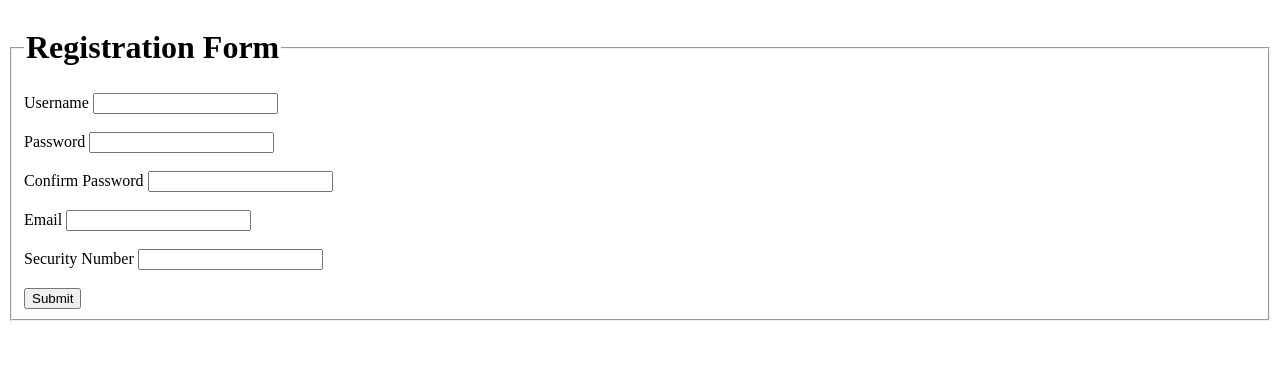
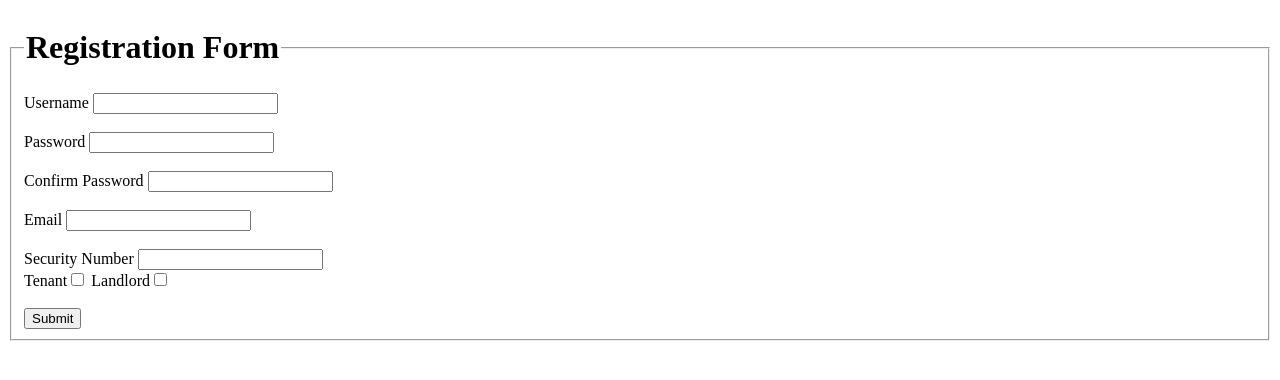
Before and after one commit to oritisn/Rental-Buddy, a Flask app: page /User/Add in a window 1280 px wide. Shown: the top 380 px of the page. Run offline with Flask 3, Linux system fonts and the light colour scheme; some libraries are stand-ins or nearby versions.

Commit message:
Adding a user now properly tracks landlord/tenant

```diff
--- a/forms.py
+++ b/forms.py
@@ -21,6 +21,8 @@ class UserForm(FlaskForm):
     confirm_password = PasswordField("Confirm Password", validators=[InputRequired()])
     email = EmailField(label="Email", validators=[InputRequired(), Email()])                 #UNIQUE
     security_number = StringField("Security Number",validators=[InputRequired()])       #UNIQUE?
+    tenant = BooleanField("Tenant")
+    landlord = BooleanField("Landlord")
     submit = SubmitField("Submit")
 class SettingsForm(FlaskForm):
     password = PasswordField("PASSWORD")
--- a/main.py
+++ b/main.py
@@ -8,13 +8,14 @@ from flask_wtf.csrf import CSRFError
 from app import app, db, lm
 # import models #import after importing app and db always
 
-from models import User
+from models import User, Tenant, Landlord
 
 
 # recreate_all_databases()
 @app.errorhandler(CSRFError)
 def handle_csrf_error(e):
     return render_template('csrf_error.html'), 400
+
 
 @lm.user_loader
 def user_loader(id):
@@ -53,7 +54,7 @@ def login_page():
             return redirect(url_for("check"))
         else:
             print("not a user")
-    return render_template('login.html',form=login_form)
+    return render_template('login.html', form=login_form)
 
 
 def checkUniqueness(column, form):
@@ -99,7 +100,7 @@ def add_user():
         passwords match
     """
     if form.validate_on_submit():  # valid form inputs
-        validatedform= validateAddUser(form)
+        validatedform = validateAddUser(form)
         if not validatedform:  # Including ones that have to be checked
             # server side such as uniqueness
             toAddUser = User(
@@ -109,8 +110,6 @@ def add_user():
                 security_number=form.security_number.data
             )
             # Dont need to define date_added, its default is current time, leave it to use that
-
-
             with open('textoutput.txt', 'a') as f:
                 f.write(str(toAddUser))
 
@@ -133,11 +132,20 @@ def add_user():
                     f.write(f'\n\n\nPending Rollback Error > {err} < Pending Rollback Error')
                 db.session.rollback()
             login_user(toAddUser)
+            # Add user to appropriate subclass of user
+            if form.landlord.data:
+                landlordToAdd = Landlord(user_id=toAddUser.id)
+                db.session.add(landlordToAdd)
+            if form.tenant.data:
+                tenantToAdd = Tenant(user_id=toAddUser.id)
+                db.session.add(tenantToAdd)
+            db.session.commit()
+
             del toAddUser
-            return redirect("/User/Check",code=301)
+            return redirect("/User/Check", code=301)
         else:
-            form=UserForm()
-            return render_template("add_user.html",form=form,errors=validatedform)
+            form = UserForm()
+            return render_template("add_user.html", form=form, errors=validatedform)
 
 
 
@@ -145,7 +153,7 @@ def add_user():
         with open('textoutput.txt', 'a') as f:
             f.write(f'form errors:'
                     f'{str(form.errors)}' + "\n")
-            return render_template("add_user.html",form=form,errors=form.errors)
+            return render_template("add_user.html", form=form, errors=form.errors)
     return render_template("add_user.html", form=form, errors=None)
 
 
--- a/models.py
+++ b/models.py
@@ -89,11 +89,13 @@ class User(UserMixin, db.Model):
 class Tenant(db.Model):
     tenant_id = db.Column(db.Integer, primary_key=True)
     user_id = db.Column(db.Integer,db.ForeignKey('user.id'),nullable=False)
-    # properties = db.Column()
-
+    def __init__(self,user_id):
+        self.user_id=user_id
 class Landlord(db.Model):
     landlord_id = db.Column(db.Integer, primary_key=True)
     user_id = db.Column(db.Integer,db.ForeignKey('user.id'),nullable=False)
+    def __init__(self,user_id):
+        self.user_id=user_id
 
 
 class Property(db.Model):
--- a/templates/add_user.html
+++ b/templates/add_user.html
@@ -29,10 +29,12 @@
       <div>
       {{form.email.label}}
                   {{form.email(size=20)}}
-      </div>
-<br>
+      </div><br>
         <div>{{form.security_number.label}}
-            {{form.security_number(size=20)}}</div><br>
+            {{form.security_number(size=20)}}</div>
+          <div>{{form.tenant.label}}{{form.tenant(size=20)}}
+          {{form.landlord.label}}{{form.landlord(size=20)}}<br></div>
+          <br>
       <div> {{form.submit(size=20)}}
       </div>
           {% with messages = get_flashed_messages() %}
```
Also changed, not shown: db.sqlite.
